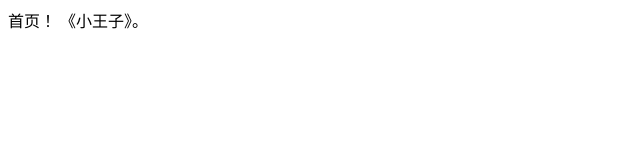
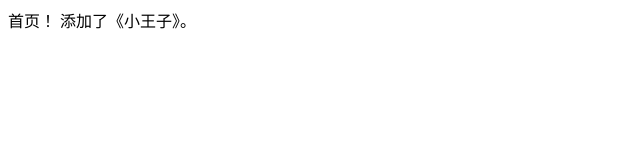
Before and after one commit to lexpolo/Firstdemo, a plain HTML site: page index.html in a window 1280 px wide. Shown: the full height of the page, 0-640 px from the left. Drawn offline with Linux system fonts and the light colour scheme.

Commit message:
添加了内容

```diff
--- a/index.html
+++ b/index.html
@@ -8,6 +8,6 @@
 </head>
 <body>
   首页！
-  《小王子》。
+  添加了《小王子》。
 </body>
 </html>
```
